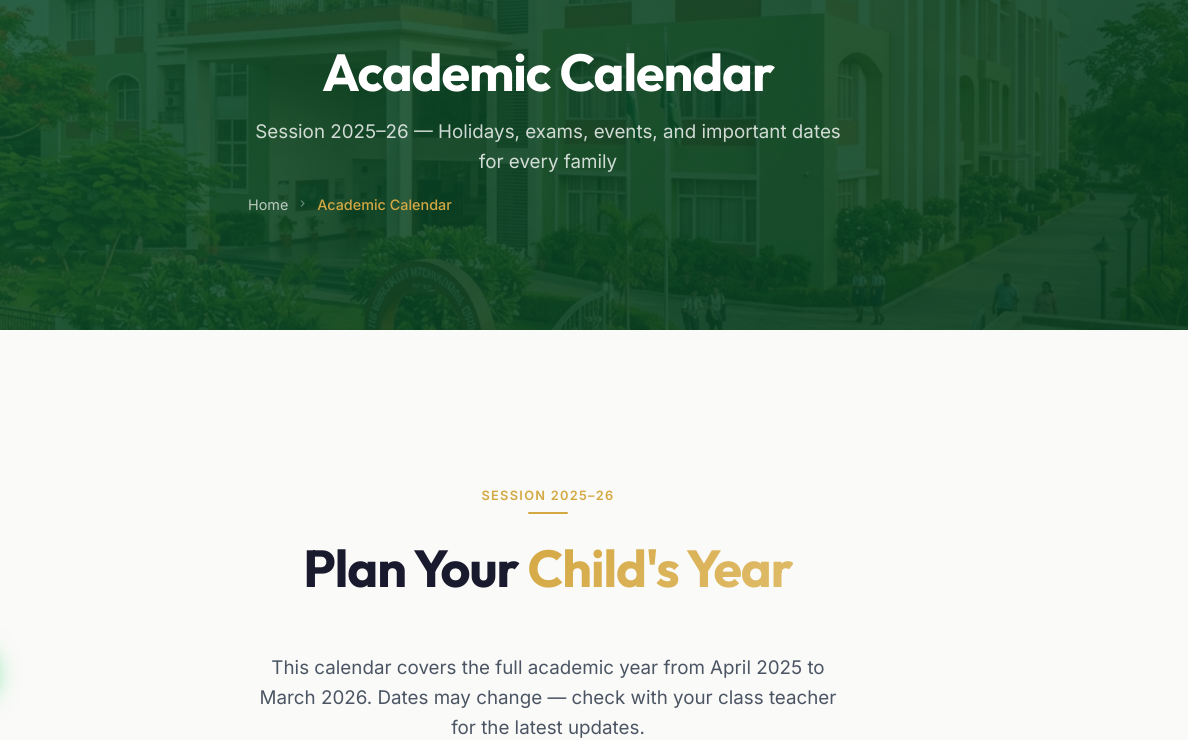
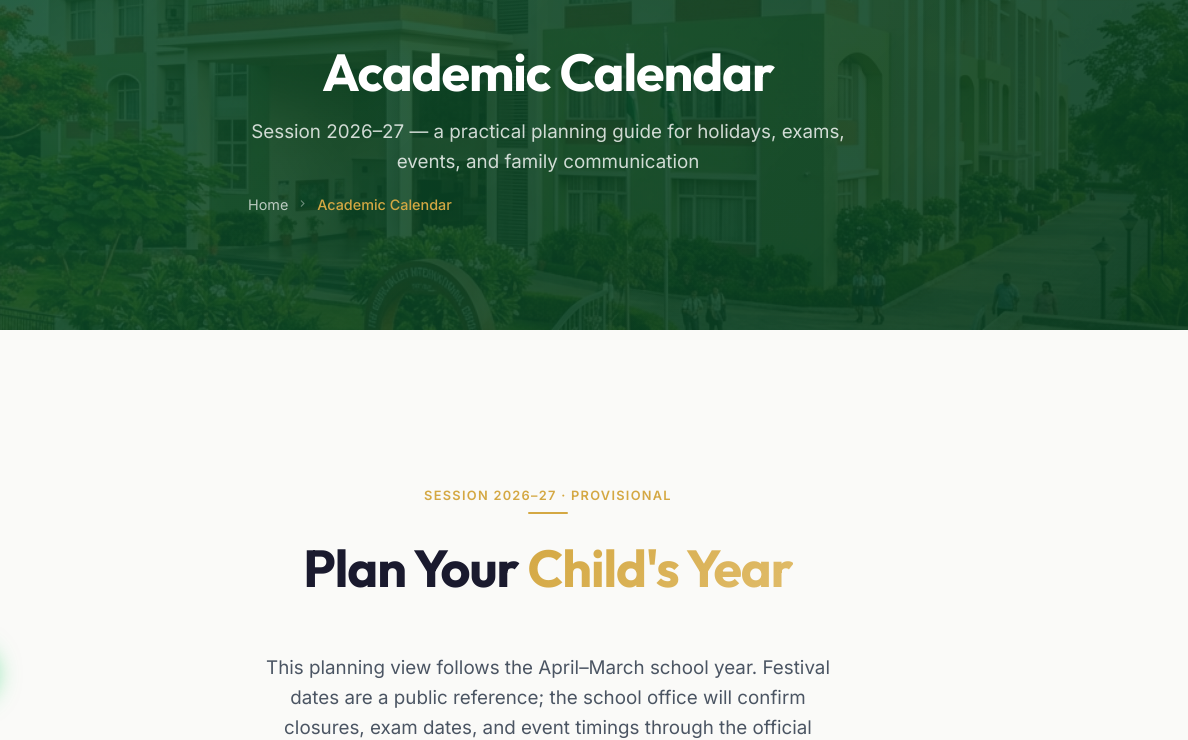
Before and after one commit to ISHUKR41/TGVIS, a website: page pages/academic-calendar/academic-calendar.html in a window 1280 px wide. Shown: the part 70-810 px from the top of the page, 92-1280 px from the left. Drawn offline with nearby package versions, Linux system fonts and the light colour scheme.

Commit message:
work on holidays

```diff
--- a/assets/js/global.js
+++ b/assets/js/global.js
@@ -493,7 +493,8 @@ document.addEventListener('DOMContentLoaded', () => {
     const link = e.currentTarget;
     const href = link.getAttribute('href');
 
-    // Skip external links, anchor links, and special links
+    // Skip external links, anchor links, and special links.
+    // Links with a same-page hash are handled by the smooth-scroll block below.
     if (!href ||
         href.startsWith('#') ||
         href.startsWith('http') ||
--- a/assets/js/navbar.js
+++ b/assets/js/navbar.js
@@ -94,7 +94,7 @@ function buildNavbarHTML(base) {
 
         <!-- ---- About Us (Dropdown) ---- -->
         <li class="navbar__item">
-          <a href="#" class="navbar__link navbar__link--dropdown" role="button" aria-expanded="false">
+          <a href="#about-menu" class="navbar__link navbar__link--dropdown" role="button" aria-expanded="false" aria-haspopup="true">
             About <i class="ri-arrow-down-s-line"></i>
           </a>
           <div class="navbar__dropdown">
@@ -109,7 +109,7 @@ function buildNavbarHTML(base) {
 
         <!-- ---- Admissions (Dropdown) ---- -->
         <li class="navbar__item">
-          <a href="#" class="navbar__link navbar__link--dropdown" role="button" aria-expanded="false">
+          <a href="#admissions-menu" class="navbar__link navbar__link--dropdown" role="button" aria-expanded="false" aria-haspopup="true">
             Admissions <i class="ri-arrow-down-s-line"></i>
           </a>
           <div class="navbar__dropdown">
@@ -127,7 +127,7 @@ function buildNavbarHTML(base) {
 
         <!-- ---- Curriculum (Dropdown) ---- -->
         <li class="navbar__item">
-          <a href="#" class="navbar__link navbar__link--dropdown" role="button" aria-expanded="false">
+          <a href="#curriculum-menu" class="navbar__link navbar__link--dropdown" role="button" aria-expanded="false" aria-haspopup="true">
             Curriculum <i class="ri-arrow-down-s-line"></i>
           </a>
           <div class="navbar__dropdown">
@@ -148,7 +148,7 @@ function buildNavbarHTML(base) {
 
         <!-- ---- Student Life (Dropdown) ---- -->
         <li class="navbar__item">
-          <a href="#" class="navbar__link navbar__link--dropdown" role="button" aria-expanded="false">
+          <a href="#student-life-menu" class="navbar__link navbar__link--dropdown" role="button" aria-expanded="false" aria-haspopup="true">
             Student Life <i class="ri-arrow-down-s-line"></i>
           </a>
           <div class="navbar__dropdown">
@@ -175,7 +175,7 @@ function buildNavbarHTML(base) {
 
         <!-- ---- More (Dropdown) ---- -->
         <li class="navbar__item">
-          <a href="#" class="navbar__link navbar__link--dropdown" role="button" aria-expanded="false">
+          <a href="#more-menu" class="navbar__link navbar__link--dropdown" role="button" aria-expanded="false" aria-haspopup="true">
             More <i class="ri-arrow-down-s-line"></i>
           </a>
           <div class="navbar__dropdown">
@@ -211,7 +211,7 @@ function buildNavbarHTML(base) {
 
         <!-- ---- Login (Dropdown) ---- -->
         <li class="navbar__item">
-          <a href="#" class="navbar__link navbar__link--dropdown" role="button" aria-expanded="false">
+          <a href="#login-menu" class="navbar__link navbar__link--dropdown" role="button" aria-expanded="false" aria-haspopup="true">
             Login <i class="ri-arrow-down-s-line"></i>
           </a>
           <div class="navbar__dropdown">
--- a/pages/academic-calendar/academic-calendar.html
+++ b/pages/academic-calendar/academic-calendar.html
@@ -23,9 +23,9 @@
 <head>
   <meta charset="UTF-8">
   <meta name="viewport" content="width=device-width, initial-scale=1.0">
-  <title>Academic Calendar 2025-26 — TGVIS | The Green Valley International School, Bihta</title>
-  <meta name="description" content="TGVIS academic calendar 2025-26 with Bihar state holidays, school events, examination dates, and parent-teacher meeting schedule. Plan your child's year at The Green Valley International School, Bihta.">
-  <meta name="keywords" content="TGVIS calendar, school holidays Bihar 2025, Bihta school calendar, Bihar school holidays, TGVIS exam dates">
+  <title>Academic Calendar 2026-27 — TGVIS | The Green Valley International School, Bihta</title>
+  <meta name="description" content="TGVIS academic calendar 2026-27 with a provisional Bihar school holiday reference, school events, examination planning, and parent-teacher meeting guidance.">
+  <meta name="keywords" content="TGVIS calendar, school holidays Bihar 2026, Bihta school calendar, Bihar school holidays, TGVIS exam dates">
   <link rel="canonical" href="https://www.tgvis.edu.in/pages/academic-calendar/academic-calendar.html">
   <link rel="icon" type="image/png" href="../../assets/images/logo/logo.png">
 
@@ -63,7 +63,7 @@
     <div class="page-hero__overlay"></div>
     <div class="page-hero__content">
       <h1 class="page-hero__title">Academic Calendar</h1>
-      <p class="page-hero__subtitle">Session 2025–26 — Holidays, exams, events, and important dates for every family</p>
+      <p class="page-hero__subtitle">Session 2026–27 — a practical planning guide for holidays, exams, events, and family communication</p>
       <nav class="breadcrumb" aria-label="Breadcrumb">
         <a href="../../index.html" class="breadcrumb__link">Home</a>
         <i class="ri-arrow-right-s-line breadcrumb__separator"></i>
@@ -79,10 +79,10 @@
   <section class="section" style="padding-bottom:0;">
     <div class="container">
       <div class="section-header reveal">
-        <span class="section-label">Session 2025–26</span>
+        <span class="section-label">Session 2026–27 · Provisional</span>
         <h2 class="section-title">Plan Your <span class="text-gradient-gold">Child's Year</span></h2>
         <div class="divider"></div>
-        <p class="section-description">This calendar covers the full academic year from April 2025 to March 2026. Dates may change — check with your class teacher for the latest updates.</p>
+        <p class="section-description">This planning view follows the April–March school year. Festival dates are a public reference; the school office will confirm closures, exam dates, and event timings through the official circulars.</p>
       </div>
 
       <!-- Legend -->
@@ -282,7 +282,7 @@
       <!-- Disclaimer -->
       <p class="calendar-disclaimer reveal">
         <i class="ri-information-line"></i>
-        <span>* Dates marked with an asterisk depend on moon sighting and may change. All dates are subject to revision by the Bihar State Government. Check with your class teacher for confirmed dates.</span>
+        <span>* Festival dates and school closures can change after the Bihar government notification or local school decision. Treat this as a planning reference and confirm the final date with the school office.</span>
       </p>
     </div>
   </section>
```
Also changed, not shown: pages/academic-calendar/academic-calendar.js (+8 -2 lines), pages/login/login.html (+3 -3 lines), pages/login/login.js (+4 -4 lines).
